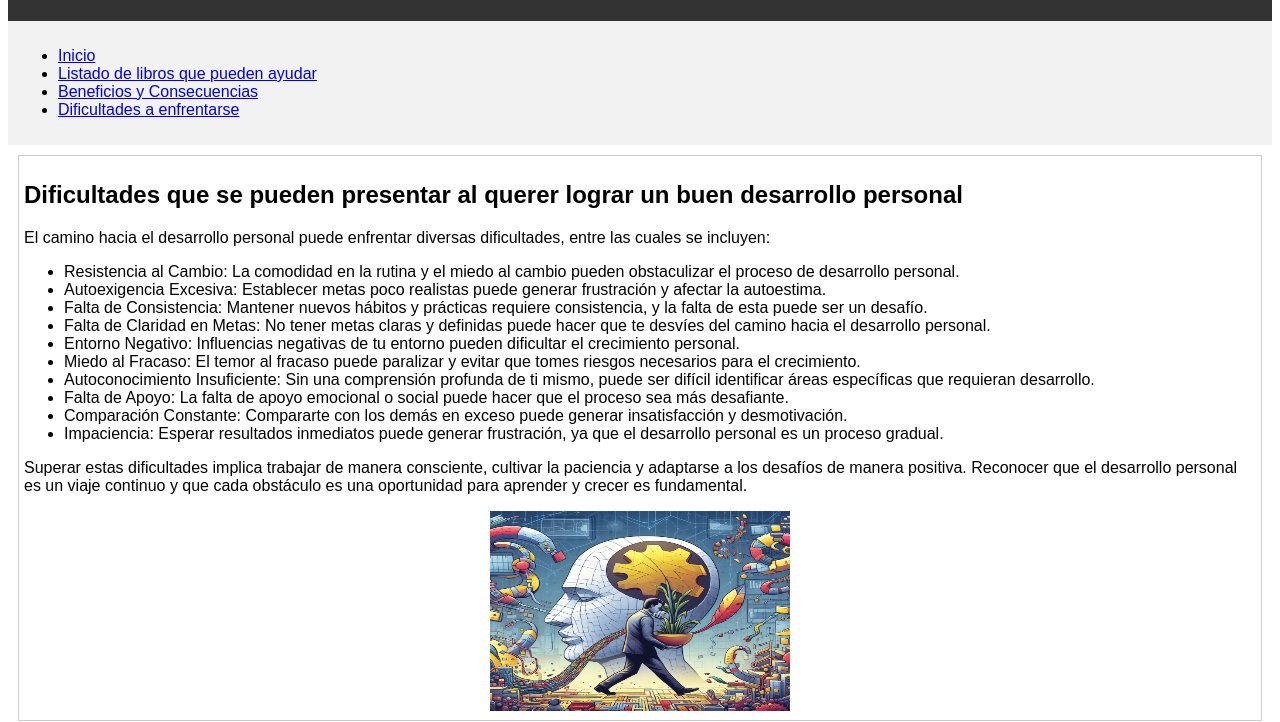
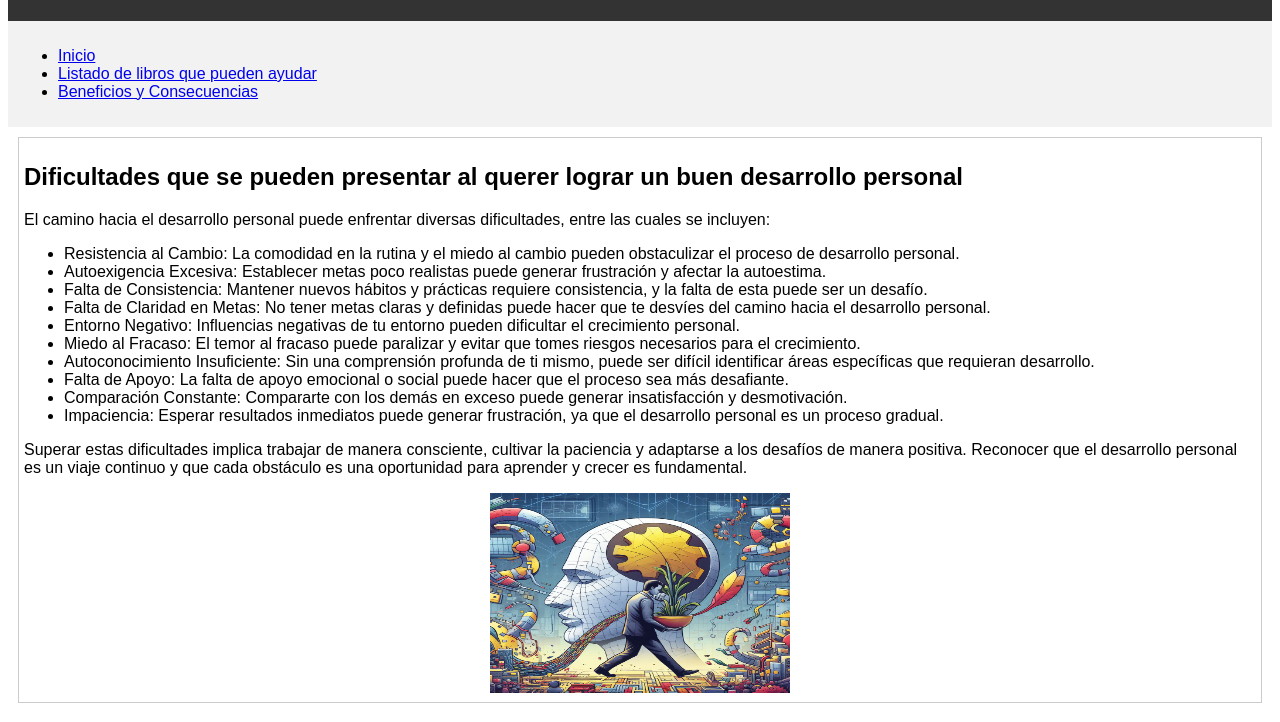
Before and after one commit to EVA98709789/Desarrollo-Personal.github.io, a plain HTML site: page Dificultades.html in a window 1280 px wide. Shown: the part 107-829 px from the top of the page. Drawn offline with Linux system fonts and the light colour scheme.

Commit message:
Update Dificultades.html

```diff
--- a/Dificultades.html
+++ b/Dificultades.html
@@ -69,7 +69,6 @@
       <li><a href="index.html">Inicio</a></li>
       <li><a href="Listado de libros que pueden ayudar.html">Listado de libros que pueden ayudar</a></li>
       <li><a href="Beneficios y Consecuencias.html">Beneficios y Consecuencias</a></li>
-      <li><a href="Dificultades.html">Dificultades a enfrentarse</a></li>
     </ul>
   </nav>
 
```
